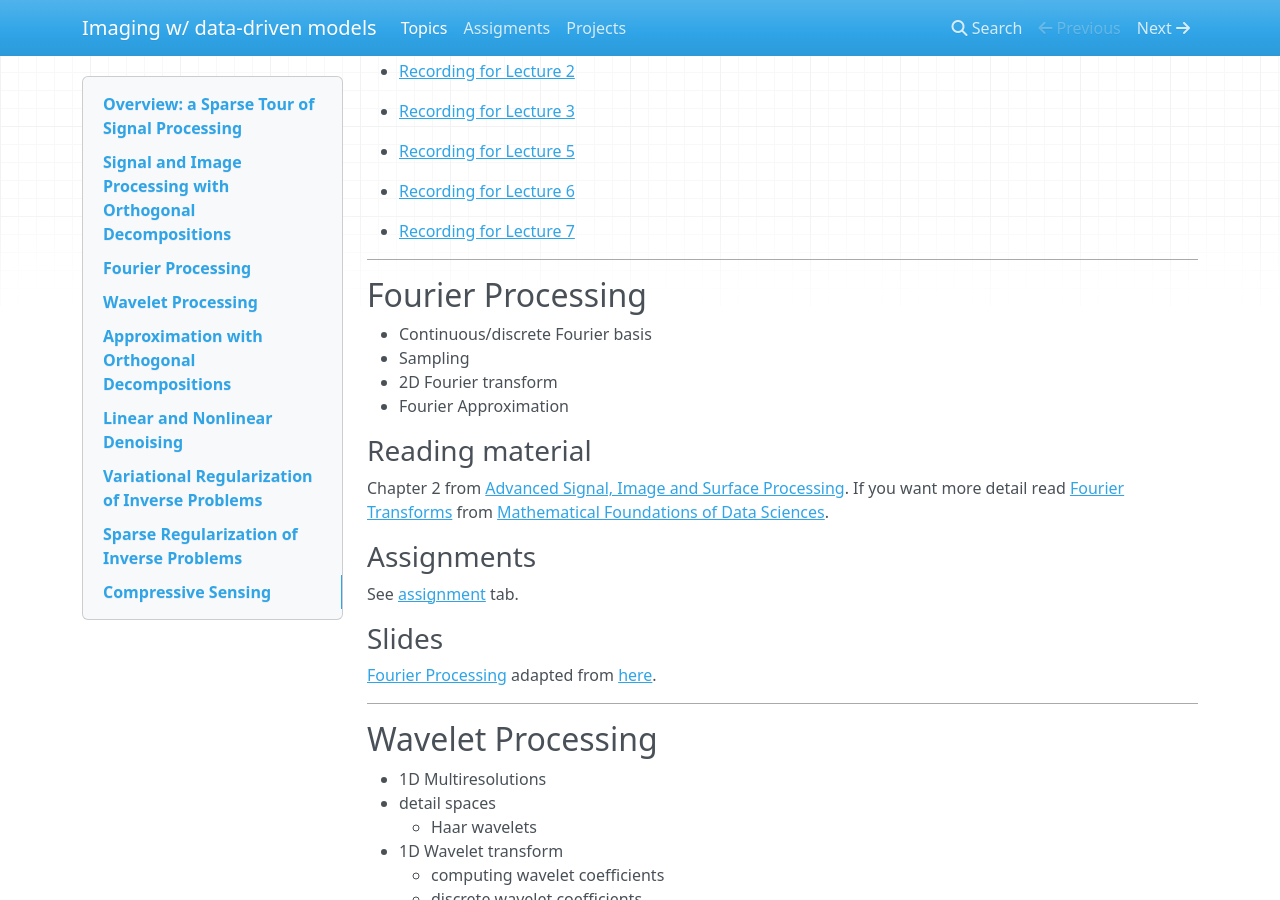
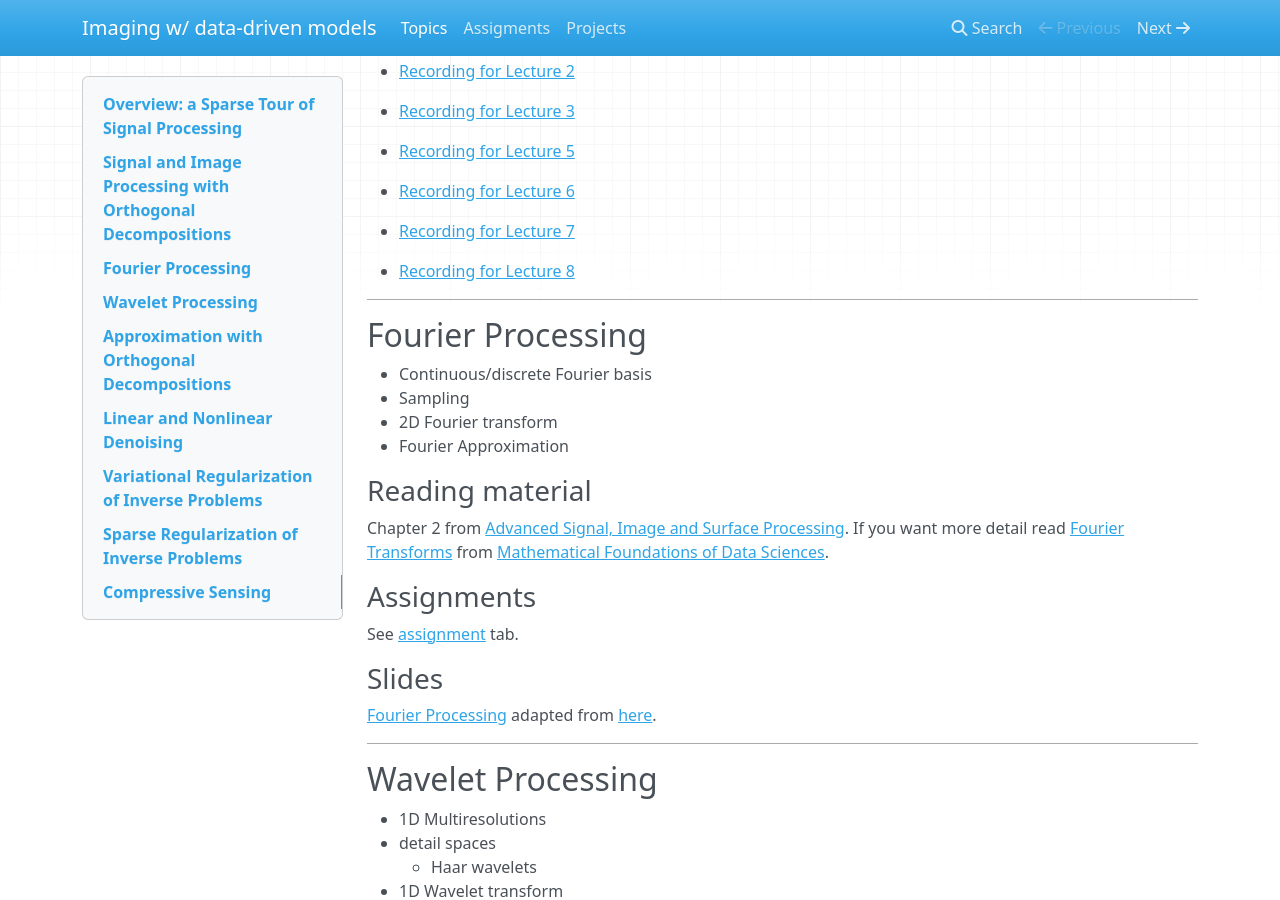
Before and after one commit to flexie/CSE-8803, an MkDocs documentation site: the page built from docs/outline.md, in a window 1280 px wide and 900 px high, scrolled down 794 px. Built offline with MkDocs 1.6.1, drawn with Linux system fonts in a browser that asks for light colours; nearby versions of some CDN libraries; old or Windows-style settings are respelled for this version of MkDocs.

Commit message:
Added recording lecture 8

```diff
--- a/docs/outline.md
+++ b/docs/outline.md
@@ -45,6 +45,7 @@
 
 - [Recording for Lecture 7](https://gtvault.sharepoint.com/:v:/r/sites/Imagingwdata-drivenmodelsCSE8803/Shared%20Documents/General/Recordings/Meeting%20in%20_General_-20220201_135838-Meeting%20Recording.mp4?csf=1&web=1&e=ujaR71)
 
+- [Recording for Lecture 8](https://gtvault.sharepoint.com/:v:/r/sites/Imagingwdata-drivenmodelsCSE8803/Shared%20Documents/General/Recordings/New%20channel%20meeting-20220203_135918-Meeting%20Recording.mp4?csf=1&web=1&e=RKoFI9)
 ***
 
 ## Fourier Processing
```
